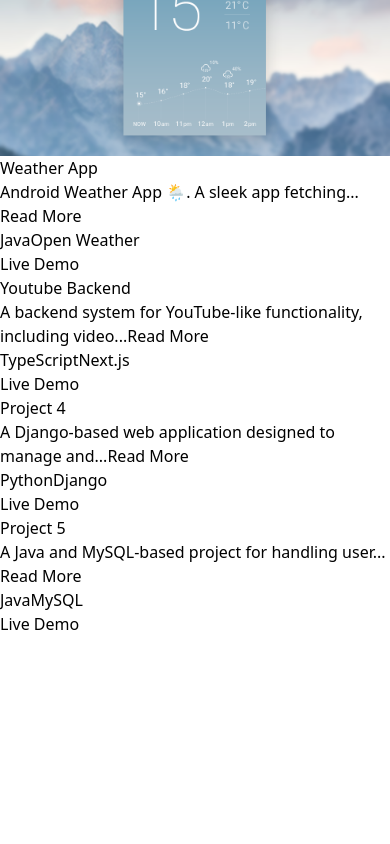
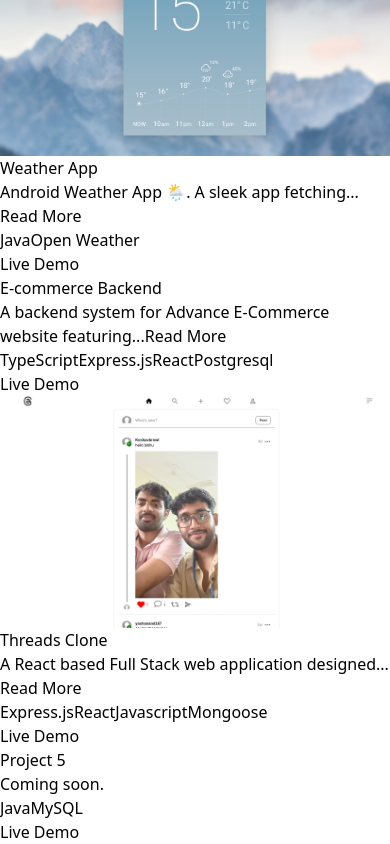
Before and after one commit to bibhanshu12/bibhanshu-portfolio, a React (Vite) app: page / in a window 390 px wide. Shown: the part 2698-3542 px from the top of the page. Before the commit the page ends 3334 px from the top, so only its background shows below. Built offline with nearby package versions, Linux system fonts and the light colour scheme.

Commit message:
Update project details and add new assets for E-commerce and Threads Clone projects

```diff
--- a/src/Components/Projects.jsx
+++ b/src/Components/Projects.jsx
@@ -28,23 +28,23 @@
             link: "#"
         },
         {
-            title: "Youtube Backend",
+            title: "E-commerce Backend",
             image: "",
-            description: "A backend system for YouTube-like functionality, including video processing, user authentication, and scalable API endpoints.",
-            technologies: ["TypeScript", "Next.js"],
+            description: "A backend system for Advance E-Commerce website featuring with different Schemas, user authentication, and scalable API endpoints.",
+            technologies: ["TypeScript", "Express.js","React","Postgresql"],
             link: "#"
         },
         {
-            title: "Project 4",
-            image: "",
-            description: "A Django-based web application designed to manage and process large datasets efficiently with a robust API.",
-            technologies: ["Python", "Django"],
-            link: "#"
+            title: "Threads Clone",
+            image:images.porject4,
+            description: "A React based Full Stack web application designed to manage and process large datasets efficiently with a redux APIs.",
+            technologies: ["Express.js","React", "Javascript","Mongoose"],
+            link: "https://threads.bibhanshu.tech"
         },
         {
             title: "Project 5",
             image: "",
-            description: "A Java and MySQL-based project for handling user data securely and providing a reliable backend for applications.",
+            description:  "Coming soon.",
             technologies: ["Java", "MySQL"],
             link: "#"
         },
@@ -55,7 +55,7 @@
             <div className="max-w-7xl mx-auto">
                 <h2 className="text-3xl font-bold text-center mb-12 text-white">My Projects</h2>
 
-                <div className="grid grid-cols-1 sm:grid-cols-2 lg:grid-cols-4 gap-6">
+                <div className="grid grid-cols-1 sm:grid-cols-2 lg:grid-cols-3 gap-6">
                     {projects.map((project, index) => {
                         const words = project.description.split(" ");
                         const shortDescription = words.slice(0, 8).join(" ") + (words.length > 8 ? "..." : "");
--- a/src/assets/assets.js
+++ b/src/assets/assets.js
@@ -2,7 +2,8 @@
 import project1 from "./musicplayer.png";
 import project2 from "./weatherApp.png";
 import project3 from "./Disney.png";
+import porject4 from "./threads.png"
 
-const images = { profile, project1, project2, project3 };
+const images = { profile, project1, project2, project3,porject4 };
 
 export default images;
```
Also changed, not shown: src/assets/threads.png (added), vercel.json (added).
